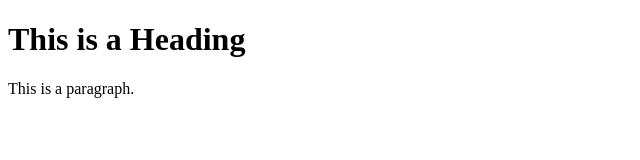
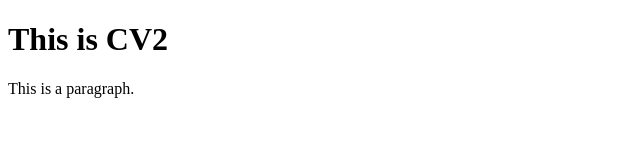
Before and after one commit to Ivan-Gav/rsschool-cv, a plain HTML site: page index.html in a window 1280 px wide. Shown: the whole page, without its empty margins (0-640 px from the left). Drawn offline with Linux system fonts and the light colour scheme.

Commit message:
feat: modify index.html content

```diff
--- a/index.html
+++ b/index.html
@@ -1,11 +1,11 @@
 <!DOCTYPE html>
 <html>
 <head>
-<title>Page Title</title>
+<title>CV2</title>
 </head>
 <body>
 
-<h1>This is a Heading</h1>
+<h1>This is CV2</h1>
 <p>This is a paragraph.</p>
 
 </body>
```
